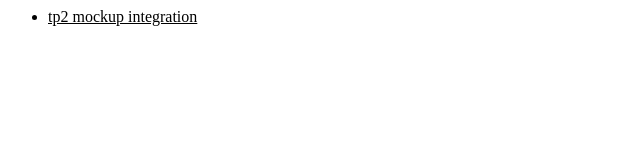
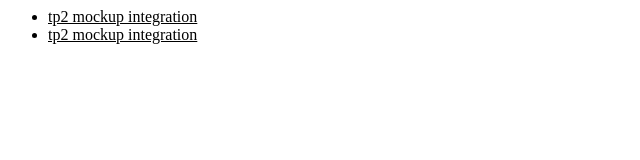
Before and after one commit to lesa-7/lesa-7.github.io, a plain HTML site: page index.html in a window 1280 px wide. Shown: the whole page, without its empty margins (0-640 px from the left). Drawn offline with Linux system fonts and the light colour scheme.

Commit message:
Update index.html

```diff
--- a/index.html
+++ b/index.html
@@ -4,5 +4,8 @@
     <li>
       <a href="tp2-mockupIntegration/index.html" style="color: black;"> tp2 mockup integration</a>
     </li>
+    <li>
+      <a href="dom_css/index.html" style="color: black;"> tp2 mockup integration</a>
+    </li>
   </ul>
 <body>
```
